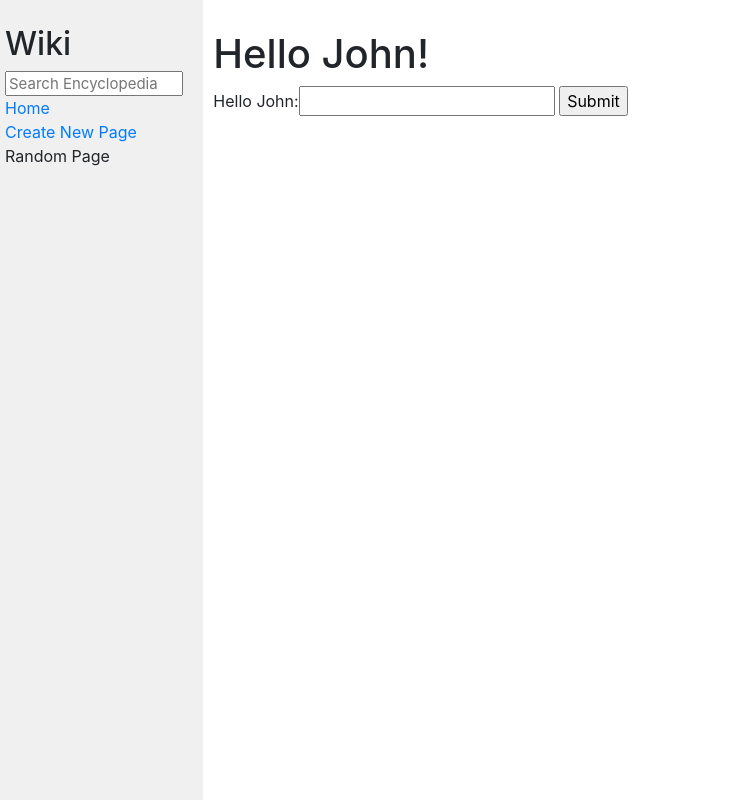
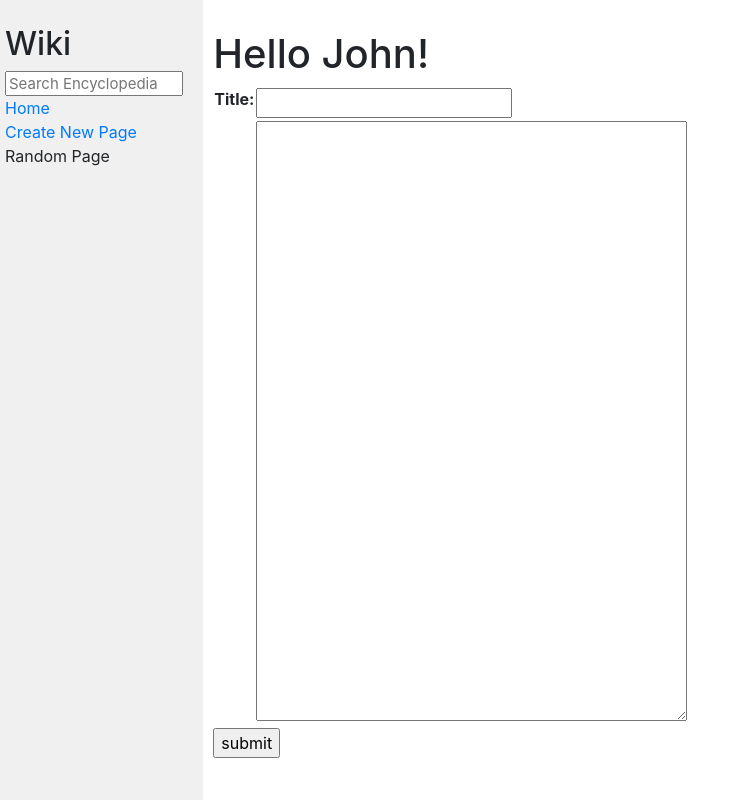
Before and after one commit to jadenisco/MyCS50, a Django app: page /wiki/create in a window 1280 px wide. Shown: the whole page, without its empty margins (0-745 px from the left). Run offline with Django 3.2, Linux system fonts and the light colour scheme; some libraries are stand-ins or nearby versions.

Commit message:
Add the form

```diff
--- a/project1/wiki/encyclopedia/static/encyclopedia/styles.css
+++ b/project1/wiki/encyclopedia/static/encyclopedia/styles.css
@@ -13,8 +13,8 @@ h1 {
 }
 
 textarea {
-    height: 90vh;
-    width: 80%;
+    height: 75vh;
+    width: 100%;
 }
 
 .main {
--- a/project1/wiki/encyclopedia/templates/encyclopedia/create.html
+++ b/project1/wiki/encyclopedia/templates/encyclopedia/create.html
@@ -8,7 +8,9 @@
     <h1>Hello John!</h1>
     <form action="{% url 'wiki:create' %}" method="post">
         {% csrf_token %}
-        {{ form }}
-        <input type="submit">
+        <table>
+            {{ form }}
+        </table>
+        <input type="submit" value="submit">
     </form>
 {% endblock %}
--- a/project1/wiki/encyclopedia/views.py
+++ b/project1/wiki/encyclopedia/views.py
@@ -6,9 +6,9 @@ from markdown2 import Markdown
 
 from . import util
 
-class CreateForm(forms.Form):
-    created_content = forms.CharField(label="Hello John")
-#    priority = forms.IntegerField(label="Priority", min_value=1, max_value=5)
+class CreateEntryForm(forms.Form):
+    title = forms.CharField(label="Title", max_length=100)
+    entry_content = forms.CharField(label="", widget=forms.Textarea)
 
 
 def _list_entries(search_string=None):
@@ -26,18 +26,21 @@ def _list_entries(search_string=None):
 
 def create(request):
     if request.method == "POST":
-        form = CreateForm(request.POST)
+        form = CreateEntryForm(request.POST)
         if form.is_valid():
-            task = form.cleaned_data["task"]
-            request.session["tasks"] += [task]
-            return HttpResponseRedirect(reverse("tasks:index"))
+            title = form.cleaned_data["title"]
+            entry_content = form.cleaned_data["entry_content"]
+            return HttpResponseRedirect(reverse("wiki:create"))
+
+            # request.session["tasks"] += [task]
+            # return HttpResponseRedirect(reverse("tasks:index"))
         else:
             return render(request, "encyclopedia/create.html", {
                 "form": form
             })
 
     return render(request, "encyclopedia/create.html", {
-        "form": CreateForm(),
+        "form": CreateEntryForm(),
     })
 
 def index(request):
```
